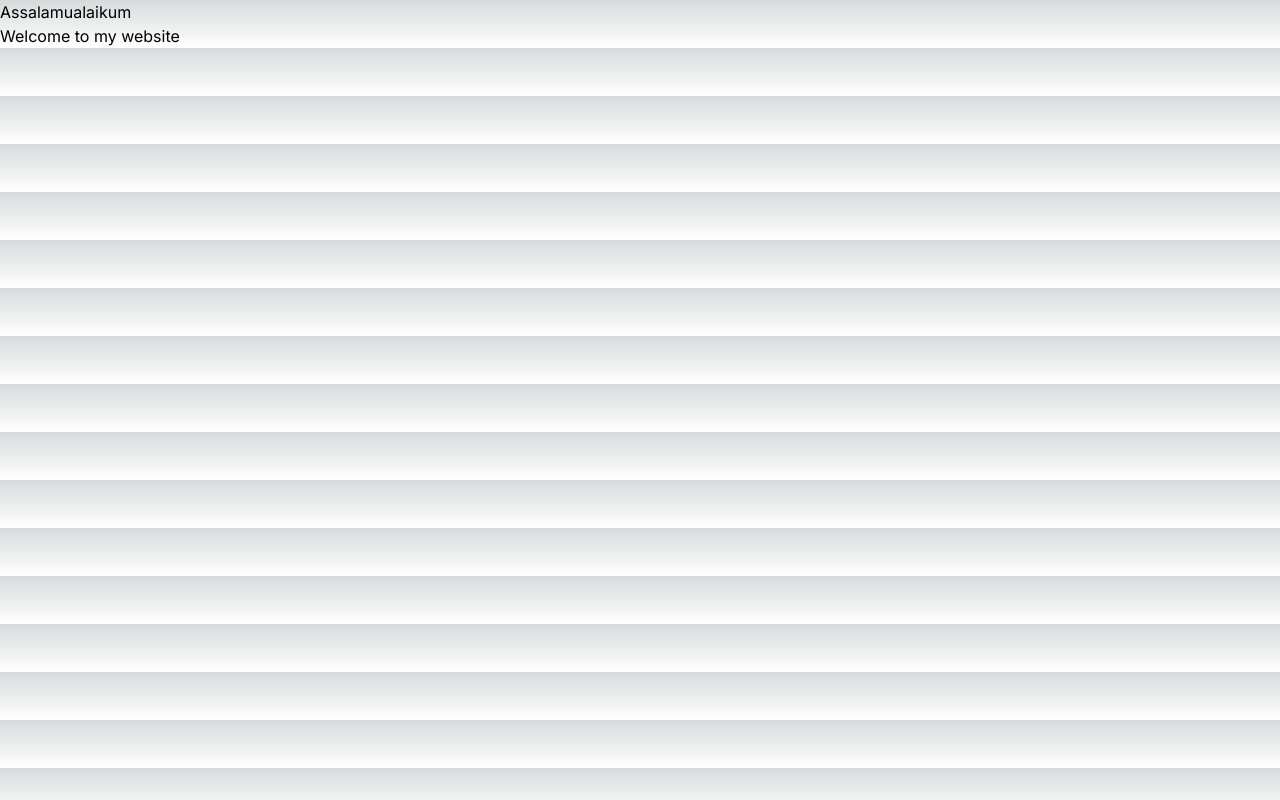
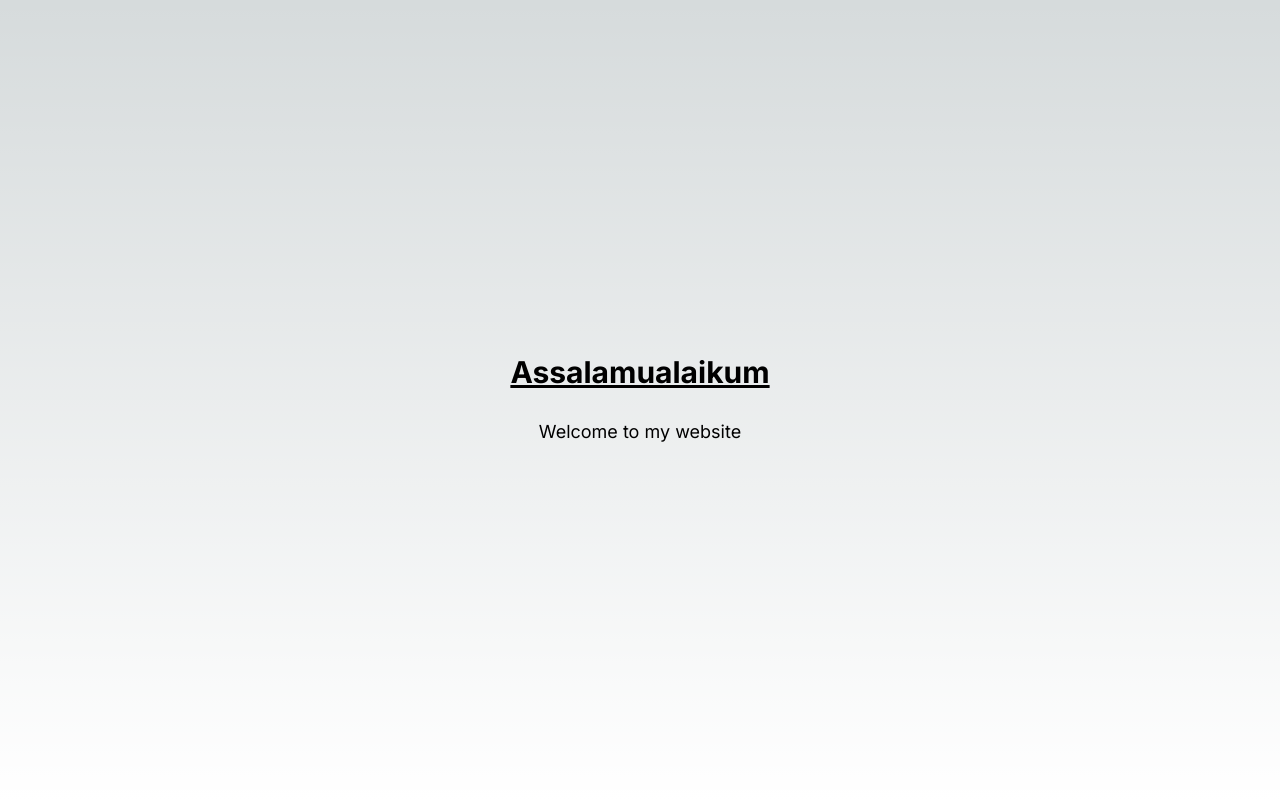
Before and after one commit to ProgrammerShipon/zustand-antd, a Next.js app: page / in a window 1280 px wide. Built offline with nearby package versions, Linux system fonts and the light colour scheme.

Commit message:
tailwind installation

```diff
--- /dev/null
+++ b/postcss.config.js
@@ -0,0 +1,6 @@
+module.exports = {
+  plugins: {
+    tailwindcss: {},
+    autoprefixer: {},
+  },
+}
--- a/tailwind.config.js
+++ b/tailwind.config.js
@@ -1,18 +1,15 @@
 /** @type {import('tailwindcss').Config} */
 module.exports = {
   content: [
-    "./src/pages/**/*.{js,ts,jsx,tsx,mdx}",
-    "./src/components/**/*.{js,ts,jsx,tsx,mdx}",
-    "./src/app/**/*.{js,ts,jsx,tsx,mdx}",
+    "./app/**/*.{js,ts,jsx,tsx,mdx}",
+    "./pages/**/*.{js,ts,jsx,tsx,mdx}",
+    "./components/**/*.{js,ts,jsx,tsx,mdx}",
+
+    // Or if using `src` directory:
+    "./src/**/*.{js,ts,jsx,tsx,mdx}",
   ],
   theme: {
-    extend: {
-      backgroundImage: {
-        "gradient-radial": "radial-gradient(var(--tw-gradient-stops))",
-        "gradient-conic":
-          "conic-gradient(from 180deg at 50% 50%, var(--tw-gradient-stops))",
-      },
-    },
+    extend: {},
   },
   plugins: [],
 };
```
Also changed, not shown: package.json (+6 -5 lines), 1 other file (tests, documents, lock files or other folders).
